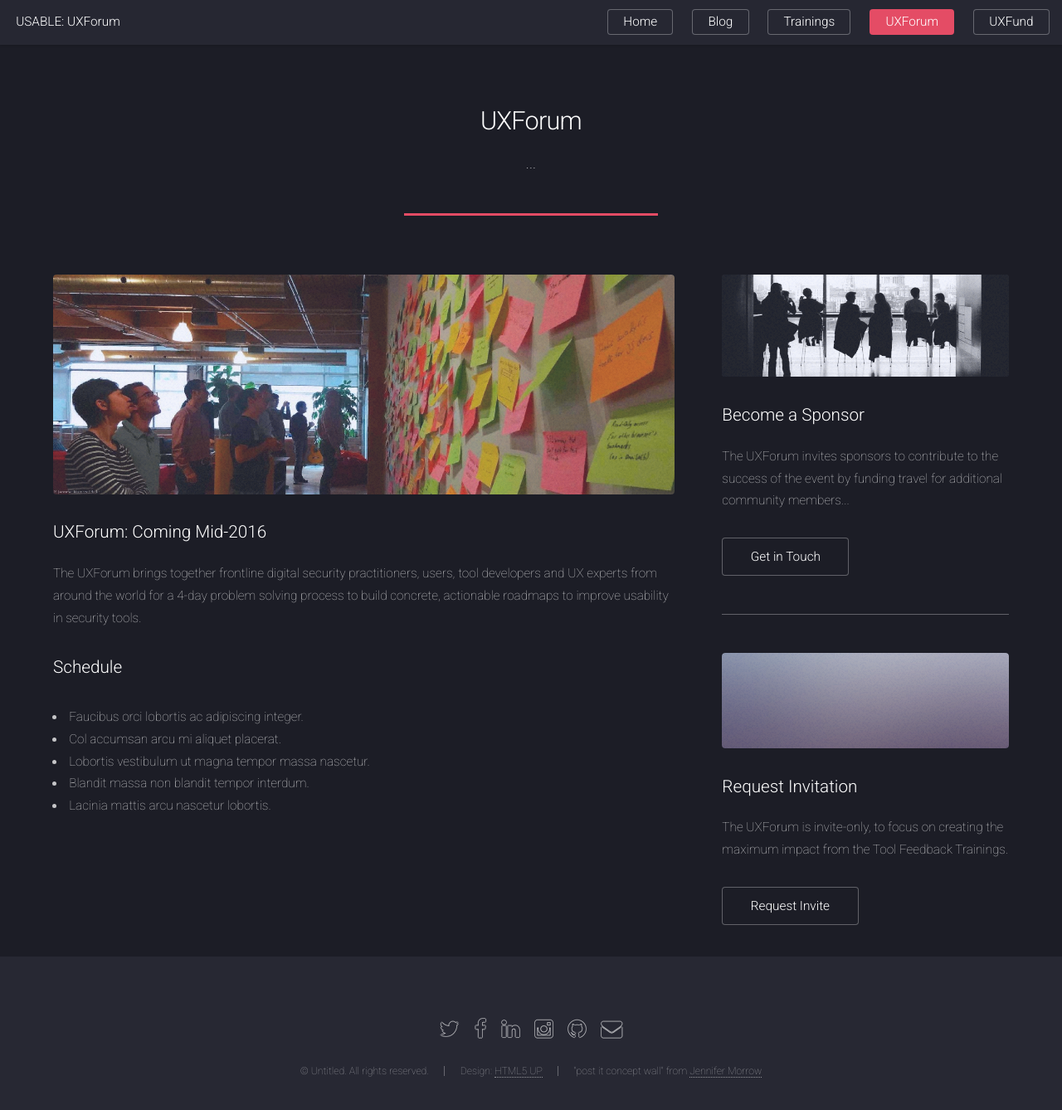
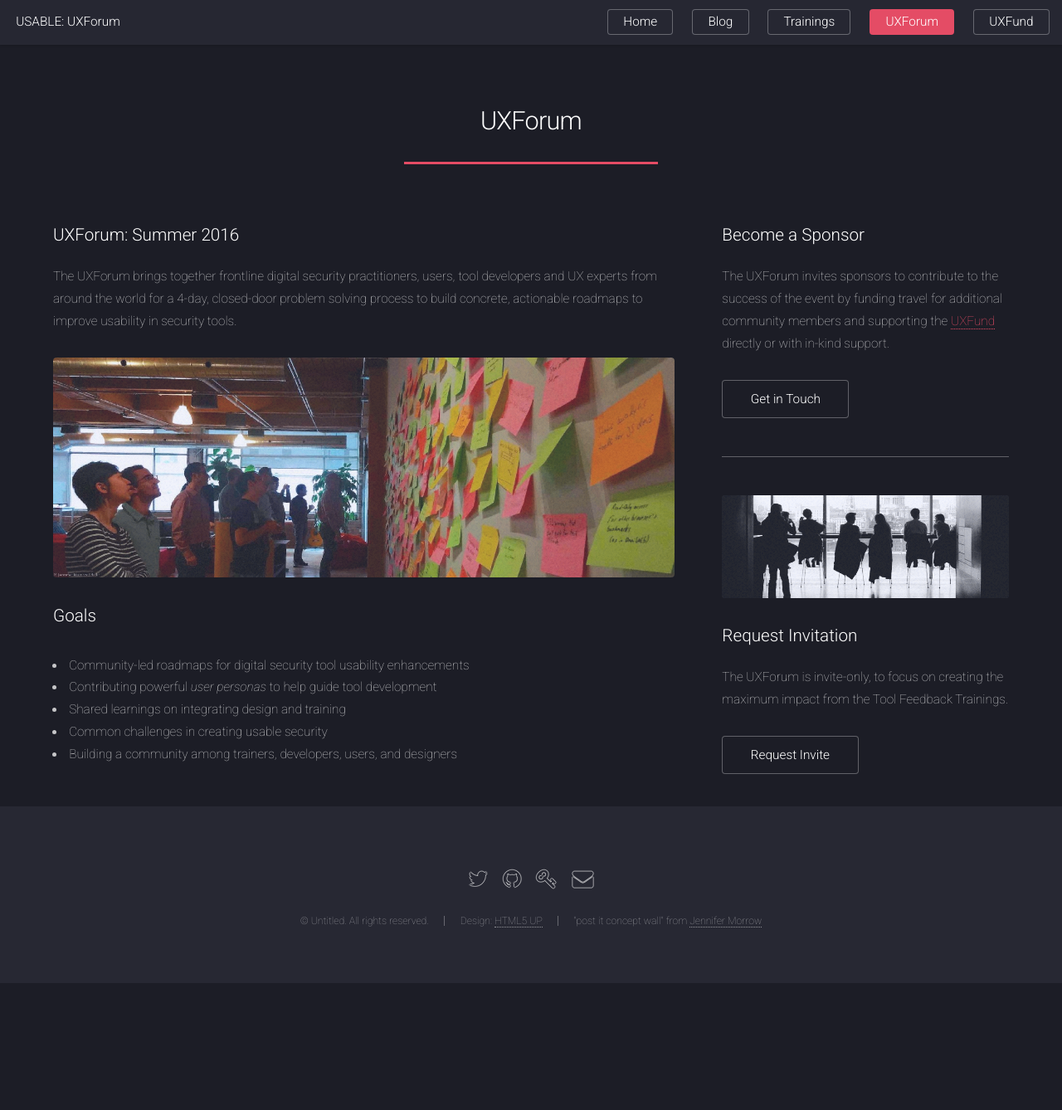
Before and after one commit to OpenInternet/USABLE-website, a Jekyll site: the page uxforum.html, which Jekyll copies as it is, in a window 1280 px wide and 1366 px high. Shown: the top 1338 px of the window at 83% size. Built offline with Jekyll 4.4.1, drawn with Linux system fonts in a browser that asks for light colours; comment, search, counter and statistics services are not loaded.

Commit message:
base updates to uxforum and uxfund pages

```diff
--- a/uxforum.html
+++ b/uxforum.html
@@ -59,25 +59,25 @@
 				<div class="container">
 					<header class="major">
 						<h2>UXForum</h2>
-						<p>...</p>
+						<p></p>
 					</header>
 					<div class="row 150%">
 						<div class="8u 12u$(medium)">
 
 							<!-- Content -->
 								<section id="content">
-									<a href="#" class="image fit"><img src="images/flickr-ccby_Jennifer Morrow_post it concept wall_cropped.jpg" alt="" /></a>
-									<h3>UXForum: Coming Mid-2016</h3>
-									<p>The UXForum brings together frontline digital security practitioners, users, tool developers and UX experts from around the world for a 4-day problem solving process to build concrete, actionable roadmaps to improve usability in security tools.</p>
-									<p></p>
-									<h3>Schedule</h3>
+									<h3>UXForum: Summer 2016</h3>
+									<p>The UXForum brings together frontline digital security practitioners, users, tool developers and UX experts from around the world for a 4-day, closed-door problem solving process to build concrete, actionable roadmaps to improve usability in security tools.</p>
+									<p><a href="#" class="image fit"><img src="images/flickr-ccby_Jennifer Morrow_post it concept wall_cropped.jpg" alt="" /></a></p>
+
+									<h3>Goals</h3>
 									<p></p>
 									<ul>
-										<li>Faucibus orci lobortis ac adipiscing integer.</li>
-										<li>Col accumsan arcu mi aliquet placerat.</li>
-										<li>Lobortis vestibulum ut magna tempor massa nascetur.</li>
-										<li>Blandit massa non blandit tempor interdum.</li>
-										<li>Lacinia mattis arcu nascetur lobortis.</li>
+										<li>Community-led roadmaps for digital security tool usability enhancements</li>
+										<li>Contributing powerful <em>user personas</em> to help guide tool development</li>
+										<li>Shared learnings on integrating design and training</li>
+										<li>Common challenges in creating usable security</li>
+										<li>Building a community among trainers, developers, users, and designers</li>
 									</ul>
 								</section>
 
@@ -87,23 +87,22 @@
 							<!-- Sidebar -->
 								<section id="sidebar">
 									<section>
-										<a href="#" class="image fit"><img src="images/unsplash_Samuel Zeller_meeting-crop.jpg" alt="" /></a>
 										<h3>Become a Sponsor</h3>
-										<p>The UXForum invites sponsors to contribute to the success of the event by funding travel for additional community members...</p>
+										<p>The UXForum invites sponsors to contribute to the success of the event by funding travel for additional community members and supporting the <a href="uxfund.html">UXFund</a> directly or with in-kind support.</p>
 										<footer>
 											<ul class="actions">
-												<li><a href="#" class="button">Get in Touch</a></li>
+												<li><a href="mailto:sponsor@usable.tools" class="button">Get in Touch</a></li>
 											</ul>
 										</footer>
 									</section>
 									<hr />
 									<section>
-										<a href="#" class="image fit"><img src="images/pic07.jpg" alt="" /></a>
+										<a href="#" class="image fit"><img src="images/unsplash_Samuel Zeller_meeting-crop.jpg" alt="" /></a>
 										<h3>Request Invitation</h3>
 										<p>The UXForum is invite-only, to focus on creating the maximum impact from the Tool Feedback Trainings. </p>
 										<footer>
 											<ul class="actions">
-												<li><a href="#" class="button">Request Invite</a></li>
+												<li><a href="mailto:connect@usable.tools" class="button">Request Invite</a></li>
 											</ul>
 										</footer>
 									</section>
@@ -117,12 +116,11 @@
 		<!-- Footer -->
 			<footer id="footer">
 				<ul class="icons">
-					<li><a href="#" class="icon alt fa-twitter"><span class="label">Twitter</span></a></li>
-					<li><a href="#" class="icon alt fa-facebook"><span class="label">Facebook</span></a></li>
-					<li><a href="#" class="icon alt fa-linkedin"><span class="label">LinkedIn</span></a></li>
-					<li><a href="#" class="icon alt fa-instagram"><span class="label">Instagram</span></a></li>
-					<li><a href="#" class="icon alt fa-github"><span class="label">GitHub</span></a></li>
-					<li><a href="#" class="icon alt fa-envelope"><span class="label">Email</span></a></li>
+					<li><a href="https://twitter.com/USABLE_tools" target="_blank" class="icon alt fa-twitter"><span class="label">Twitter</span></a></li>
+					<li><a href="https://github.com/OpenInternet/USABLE" class="icon alt fa-github"><span class="label">GitHub</span></a></li>
+					<li><a href="#" class="icon alt fa-key"><span class="label">PGP</span></a></li>
+
+					<li><a href="mailto:connect@usable.tools" class="icon alt fa-envelope"><span class="label"></span></a></li>
 				</ul>
 				<ul class="copyright">
 					<li>&copy; Untitled. All rights reserved.</li><li>Design: <a href="http://html5up.net">HTML5 UP</a></li><li>"post it concept wall" from <a href="https://www.flickr.com/photos/donotlick/8447353012">Jennifer Morrow</a></li>
```
Also changed, not shown: uxfund.html (+10 -22 lines).
